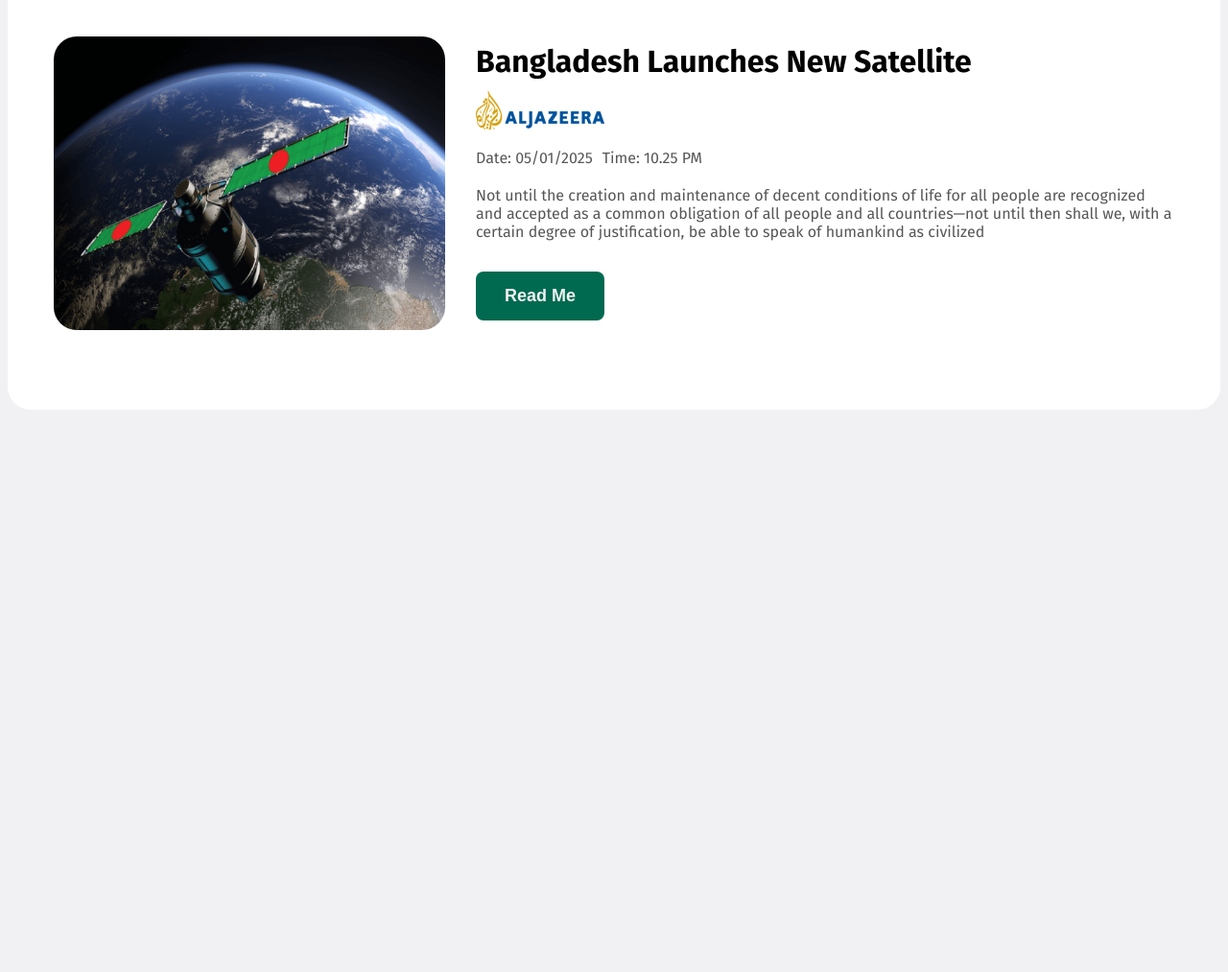
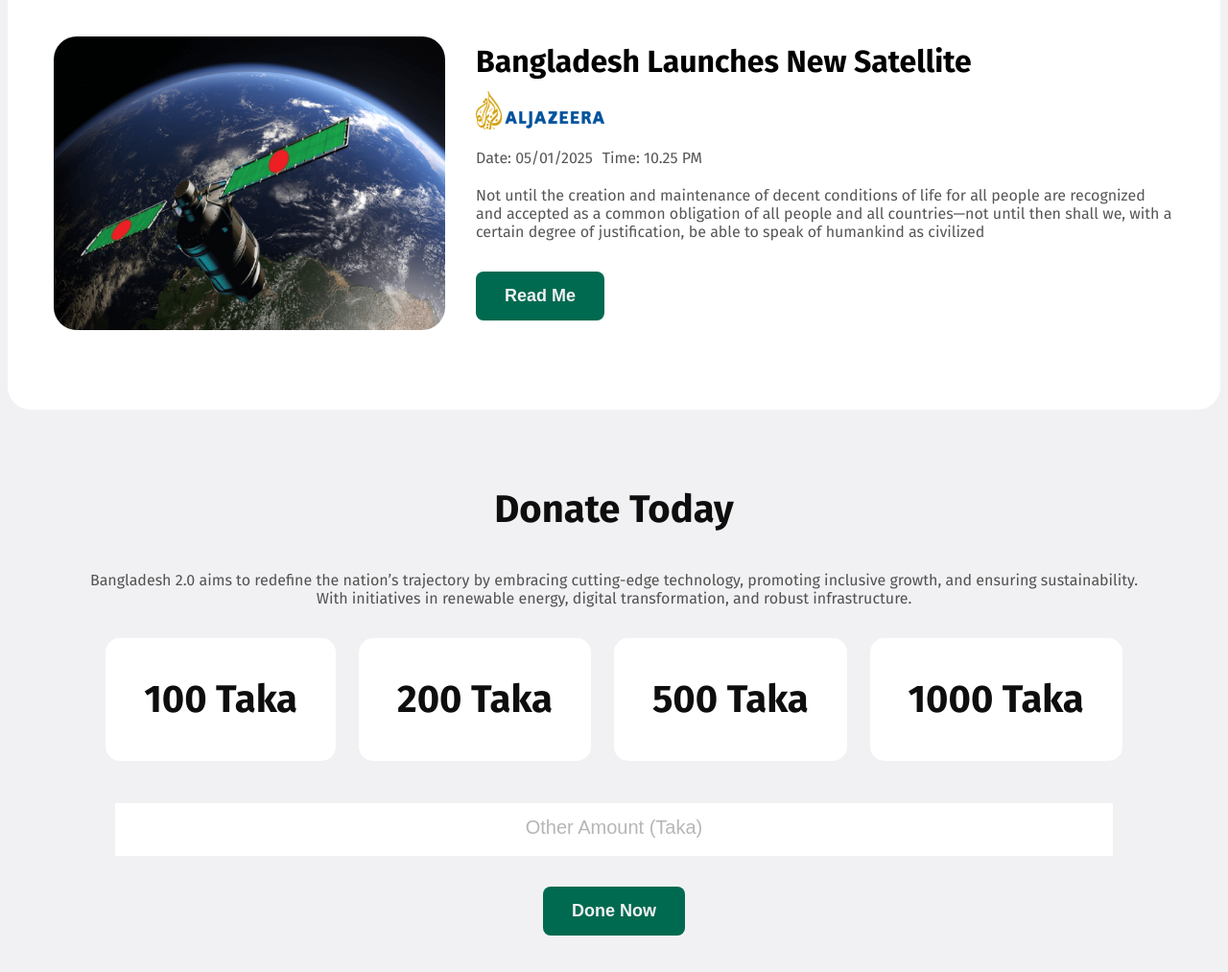
Before and after one commit to apurbagoon1/assignment-1--bangladesh2.0, a plain HTML site: page index.html in a window 1280 px wide. Shown: the part 3883-4896 px from the top of the page at 96% size. Before the commit the page ends 4364 px from the top, so only its background shows below. Drawn offline with Linux system fonts and the light colour scheme.

Commit message:
added donate section

```diff
--- a/CSS/style.css
+++ b/CSS/style.css
@@ -310,7 +310,7 @@ nav li a {
 
 /* News Style Starts */
 .news {
-    margin-bottom: 54px;
+    margin-bottom: 80px;
 }
 
 .news-title {
@@ -364,3 +364,62 @@ nav li a {
     font-size: 16px;
     margin-bottom: 32px;
 }
+
+/* Donate Style Starts */
+.donate {
+    margin-bottom: 80px;
+}
+
+.donate-content {
+    text-align: center;
+}
+
+.donate-title {
+    font-weight: bold;
+    font-size: 40px;
+    text-align: center;
+}
+
+.donate-desc {
+    font-size: 16px;
+    text-align: center;
+    margin-bottom: 32px;
+}
+
+.donate-amounts {
+    display: flex;
+    justify-content: center;
+    align-items: center;
+    gap: 24px;
+
+}
+
+.donate-amount {
+    font-weight: bold;
+    font-size: 40px;
+    text-align: center;
+    background-color: rgb(255, 255, 255);
+    border-radius: 15px;
+    padding: 40px;
+    margin-bottom: 32px;
+}
+
+.donate-amount:hover {
+    background-color: rgb(198, 228, 214);
+    cursor: pointer;
+}
+
+.input-box {
+    padding: 20px;
+    text-align: center;
+    margin: 12px 0;
+    width: 1000px;
+    border: none;
+    background-color: rgb(255, 255, 255);
+    margin-bottom: 32px;
+}
+
+input::placeholder {
+    font-size: 20px;
+    color: rgba(14, 14, 14, 0.3);
+}
--- a/index.html
+++ b/index.html
@@ -177,6 +177,23 @@
                 </div>
             </div>
         </section>
+
+        <section class="donate">
+            <div class="donate-content">
+                <h3 class="donate-title text-color-1">Donate Today</h3>
+                <p class="donate-desc text-color-3">Bangladesh 2.0 aims to redefine the nation’s trajectory by embracing cutting-edge technology, promoting inclusive growth, and ensuring sustainability. <br> With initiatives in renewable energy, digital transformation, and robust infrastructure.</p>
+                <div class="donate-amounts">
+                    <div class="donate-amount text-color-1">100 Taka</div>
+                    <div class="donate-amount text-color-1">200 Taka</div>
+                    <div class="donate-amount text-color-1">500 Taka</div>
+                    <div class="donate-amount text-color-1">1000 Taka</div>
+                </div>
+
+                <input type="text" class="input-box" placeholder="Other Amount (Taka)">
+                <br>
+                <button class="btn-primary">Done Now</button>
+            </div>
+        </section>
     </main>
 
     <footer>
```
